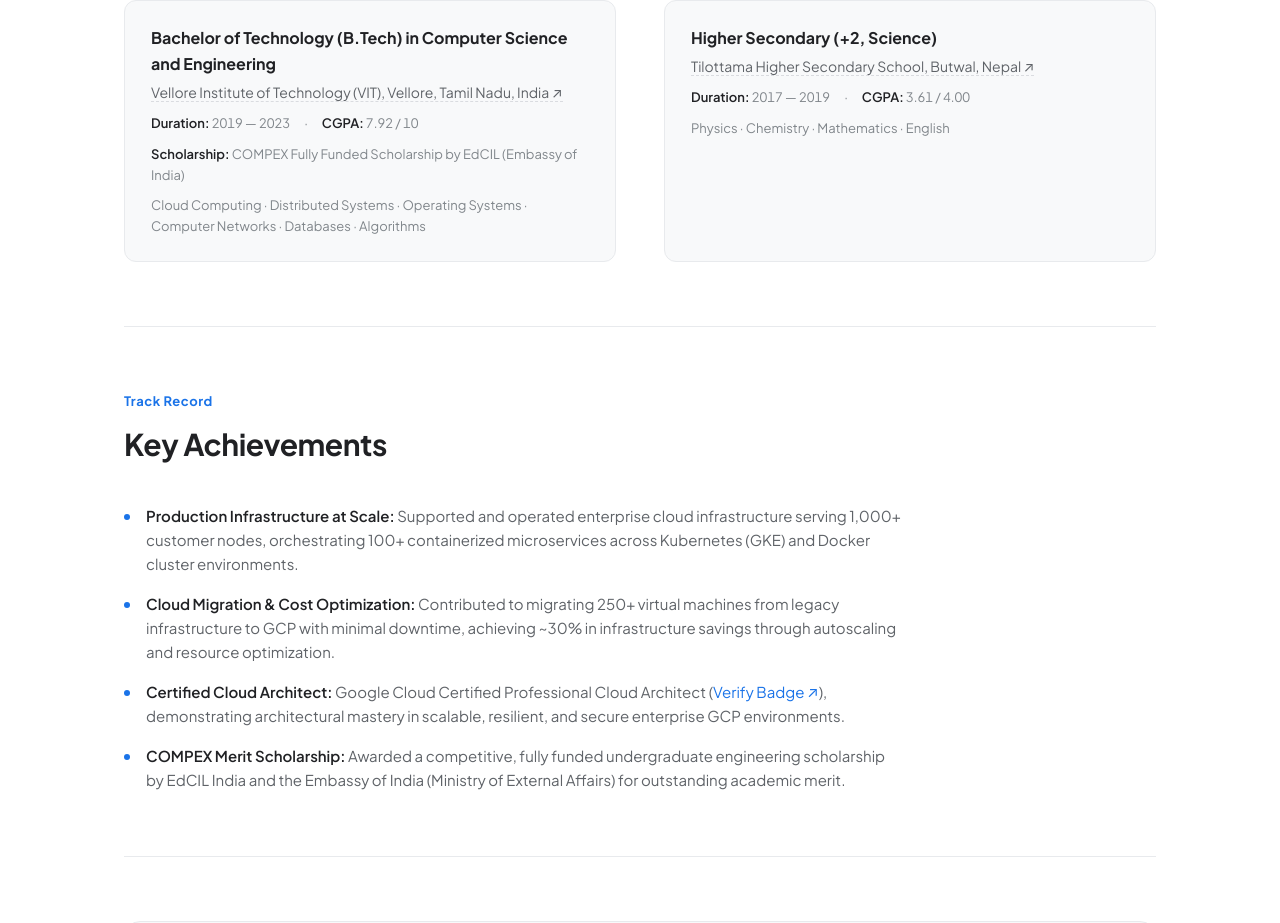
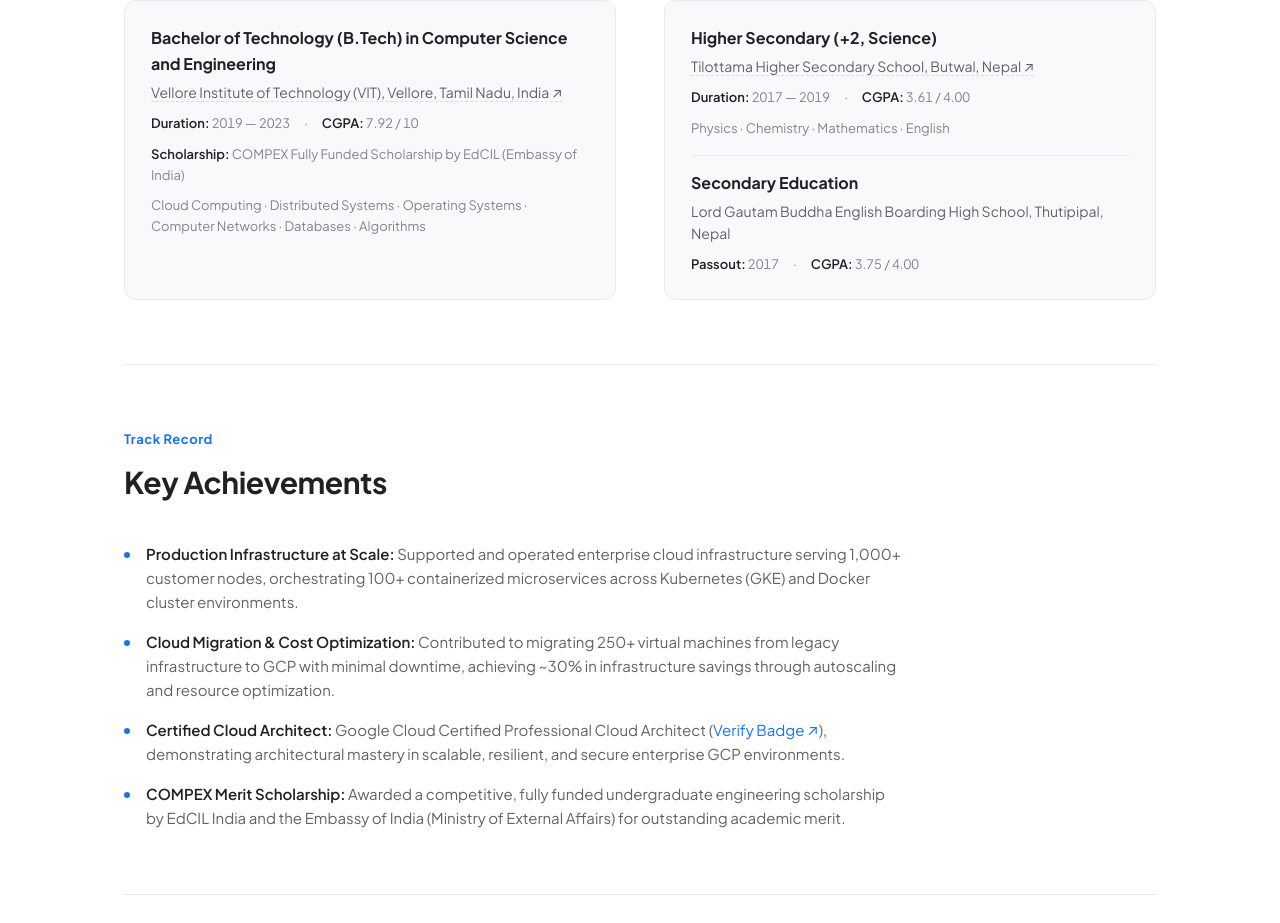
Before and after one commit to impradeepkumargupta/impradeepkumargupta.github.io, a React (Vite) app: page / in a window 1280 px wide. Shown: the part 3725-4648 px from the top of the page. Built offline with nearby package versions, Linux system fonts and the light colour scheme.

Commit message:
Updated Education sections

```diff
--- a/src/App.tsx
+++ b/src/App.tsx
@@ -871,6 +871,22 @@
               <div className="meta">
                 <span>Physics · Chemistry · Mathematics · English</span>
               </div>
+
+              <div className="edu-subblock">
+                <h4>Secondary Education</h4>
+                <div className="school">
+                  Lord Gautam Buddha English Boarding High School, Thutipipal, Nepal
+                </div>
+                <div className="meta">
+                  <span>
+                    <strong>Passout:</strong> 2017
+                  </span>
+                  <span>·</span>
+                  <span>
+                    <strong>CGPA:</strong> 3.75 / 4.00
+                  </span>
+                </div>
+              </div>
             </div>
           </div>
         </section>
--- a/src/index.css
+++ b/src/index.css
@@ -948,6 +948,12 @@
   color: var(--text);
 }
 
+.edu-subblock {
+  border-top: 1px solid var(--border-light);
+  margin-top: 16px;
+  padding-top: 14px;
+}
+
 .edu-item .school {
   color: var(--text-secondary);
   font-size: 14px;
```
